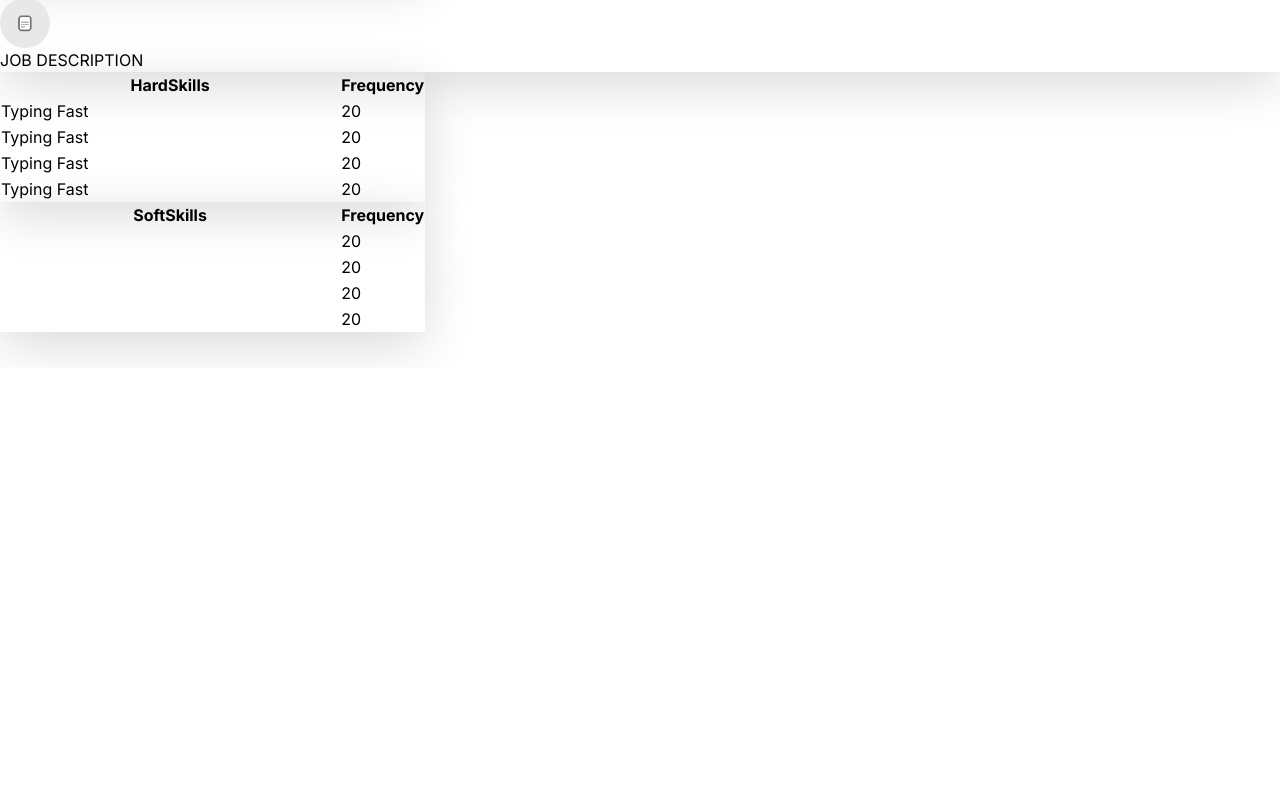
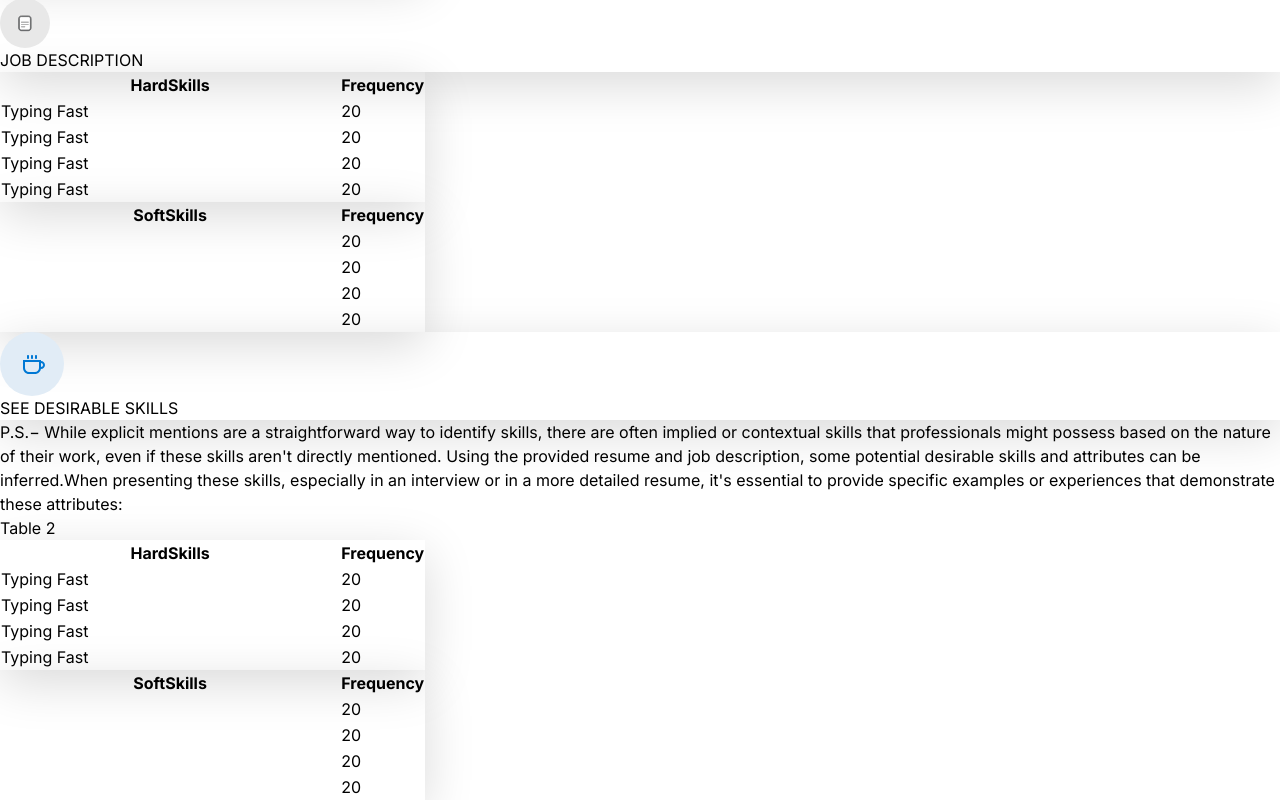
Before and after one commit to hatekisam/cvjury, a React (Vite) app: page /analyzer in a window 1280 px wide. Shown: the part 432-1232 px from the top of the page. Before the commit the page ends 800 px from the top, so only its background shows below. Built offline with nearby package versions, Linux system fonts and the light colour scheme.

Commit message:
finaly finished the tables on analyzer pages

```diff
--- a/src/pages/Analyzer.tsx
+++ b/src/pages/Analyzer.tsx
@@ -1,6 +1,6 @@
 import React from 'react'
 import Table from '../components/core/Table';
-import { JobIcon, ResumeIcon } from '../components/core/icons';
+import { DesirableIcon, JobIcon, ResumeIcon } from '../components/core/icons';
 
 const Analyzer: React.FC = () => {
     const dummyTabs = [
@@ -48,6 +48,22 @@ const Analyzer: React.FC = () => {
                 <div className="h-[40px]"></div>
                 <Table tabs={dummyTabs2} data={dummyData} />
             </div>
+            <div className="my-10">
+                <div style={{ boxShadow: '0px 13px 50px 0px rgba(0, 0, 0, 0.15)' }} className=" bg-white border border-[#0078D4] text-[#0078D4] w-fit flex items-center gap-3 p-2 rounded-full">
+                    <DesirableIcon />
+                    <p className='text-[30px] pr-5'>SEE DESIRABLE SKILLS</p>
+                </div>
+                <p className='text-[24px] my-5'>P.S.− While explicit mentions are a straightforward way to identify skills, there are often implied or contextual skills that professionals might possess based on the nature of their work, even if these skills aren't directly mentioned. Using the provided resume and job description, some potential desirable skills and attributes can be inferred.When presenting these skills, especially in an interview or in a more detailed resume, it's essential to provide specific examples or experiences that demonstrate these attributes:</p>
+                <div className='my-10'>
+                    <div className="flex justify-between">
+                        <div></div>
+                        <p className='uppercase text-3xl'>Table 2 </p>
+                    </div>
+                    <Table tabs={dummyTabs} data={dummyData} />
+                    <div className="h-[40px]"></div>
+                    <Table tabs={dummyTabs2} data={dummyData} />
+                </div>
+            </div>
         </div>
     )
 }
```
